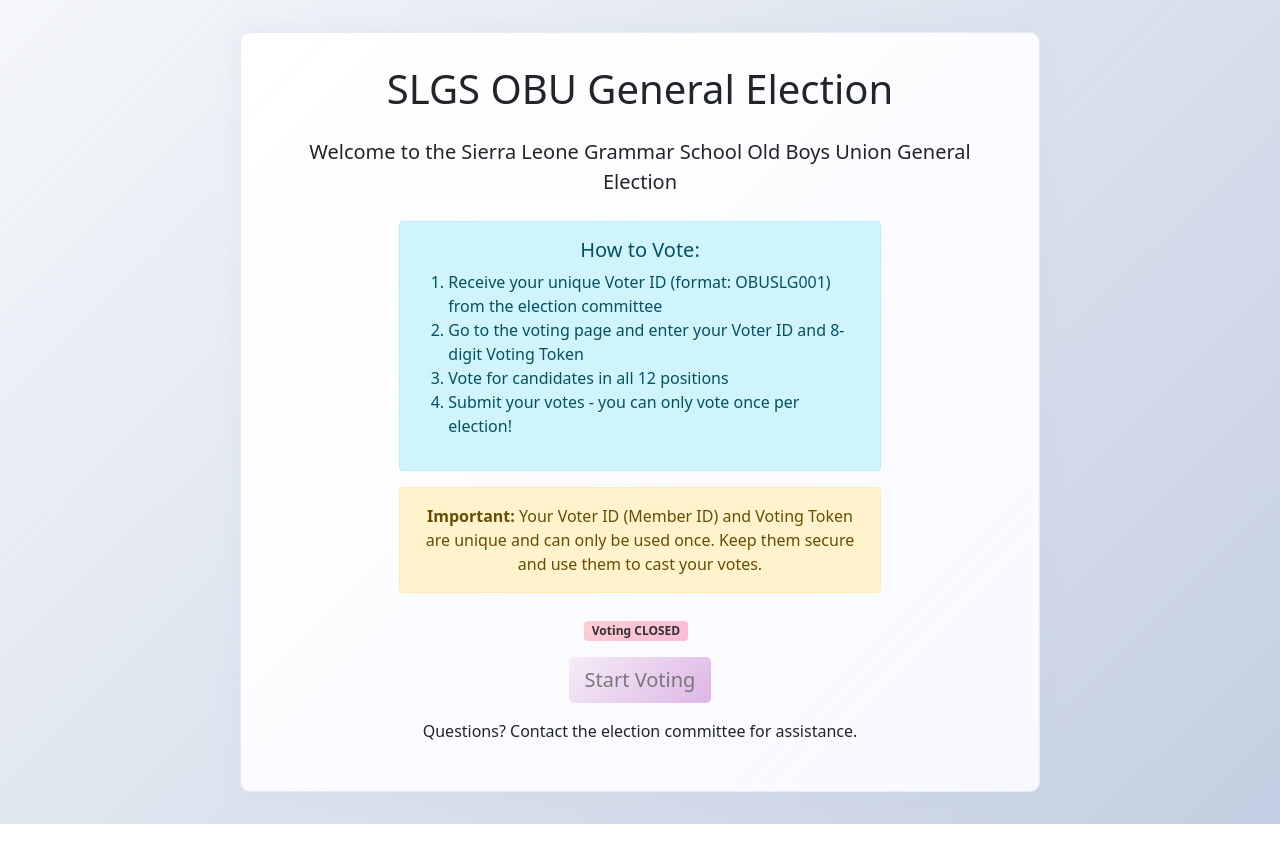
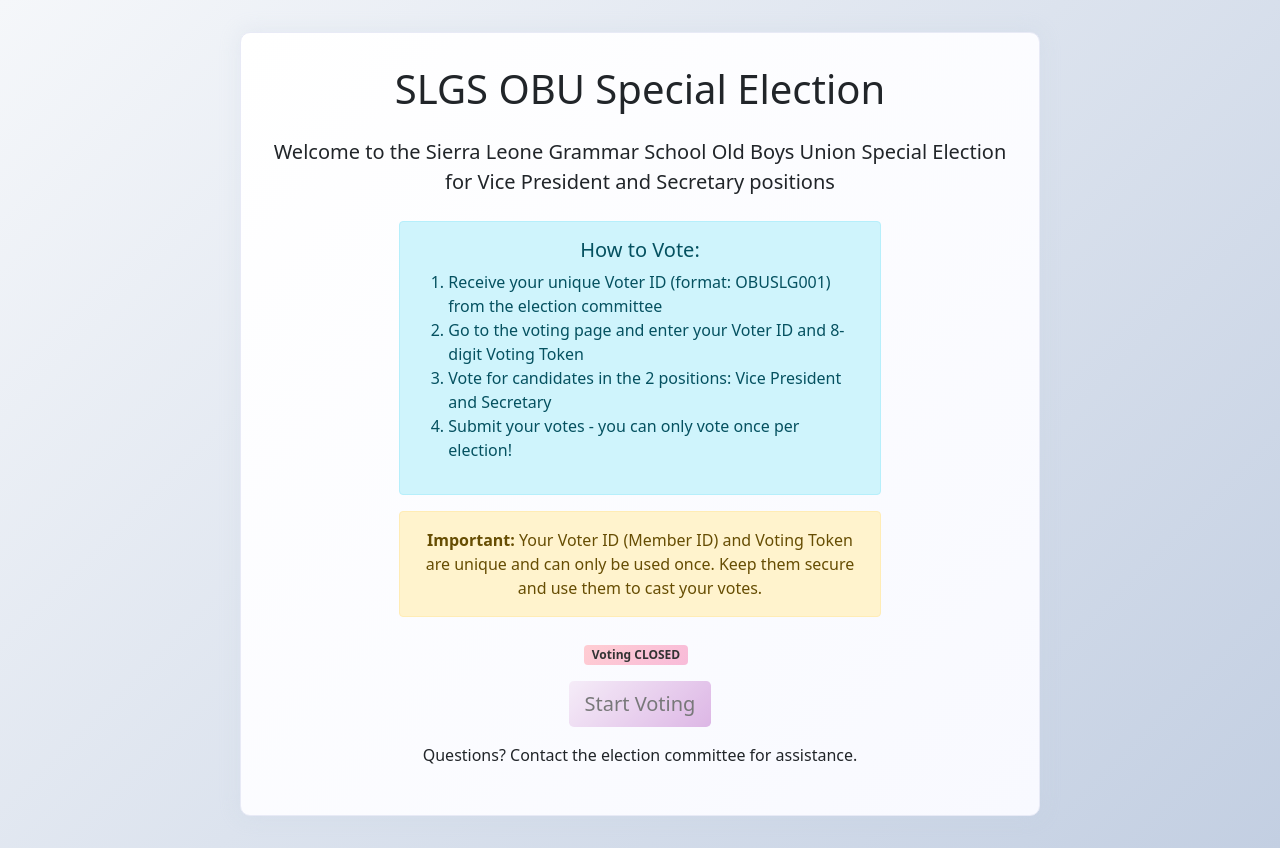
Before and after one commit to ludaIce13/slgs-obu-voting-system, a Flask app: page / in a window 1280 px wide. Before the commit the page ends 824 px from the top, so only its background shows below. Run offline with Flask 3, Linux system fonts and the light colour scheme; data that the repository does not hold is empty.

Commit message:
Configure system for special election - Vice President and Secretary only

```diff
--- a/app/routes.py
+++ b/app/routes.py
@@ -143,8 +143,8 @@ def vote():
             flash('This Voter ID has already been used.', 'error')
             return redirect(url_for('main.vote'))
 
-        # Get votes for all positions
-        positions = Position.query.all()
+        # Get positions that have candidates (for this election: Vice President and Secretary)
+        positions = [pos for pos in Position.query.all() if pos.candidates]
         votes_recorded = 0
 
         for position in positions:
@@ -163,8 +163,9 @@ def vote():
                     db.session.add(vote)
                     votes_recorded += 1
 
+        # For this election, voters should vote for both positions, but we'll be flexible
         if votes_recorded == 0:
-            flash('Please select at least one candidate.', 'error')
+            flash('Please select at least one candidate for the available positions.', 'error')
             return redirect(url_for('main.vote'))
 
         # Mark voter as voted
@@ -176,9 +177,13 @@ def vote():
         return redirect(url_for('main.thank_you'))
 
     try:
-        positions = Position.query.all()
-        print(f"Vote page loaded - Found {len(positions)} positions")
-        return render_template('vote.html', positions=positions)
+        # Get all positions but filter to only show those with candidates for this election
+        all_positions = Position.query.all()
+        # For this specific election, only show positions that have candidates
+        positions_with_candidates = [pos for pos in all_positions if pos.candidates]
+
+        print(f"Vote page loaded - Found {len(all_positions)} total positions, {len(positions_with_candidates)} with candidates")
+        return render_template('vote.html', positions=positions_with_candidates)
     except Exception as e:
         print(f"Error loading vote page: {e}")
         import traceback
@@ -226,9 +231,10 @@ def admin_dashboard():
                     total_voters = 0
                     voted_count = 0
 
-            # Get positions and candidates
+            # Get positions and candidates - filter to only show positions with candidates for this election
             try:
-                positions = Position.query.all()
+                all_positions = Position.query.all()
+                positions = [pos for pos in all_positions if pos.candidates]
                 candidates = Candidate.query.all()
             except Exception as e:
                 print(f"Error loading positions/candidates: {e}")
@@ -284,11 +290,9 @@ def admin_dashboard():
 
                 # Try to create positions if none exist
                 try:
+                    # For this specific election, only create the 2 positions being voted on
                     positions_data = [
-                        'President', 'Vice President', 'Secretary', 'Assistant Secretary',
-                        'Treasurer', 'Assistant Treasurer', 'Social & Organizing Secretary',
-                        'Assistant Social Secretary & Organizing Secretary', 'Publicity Secretary',
-                        'Chairman Improvement Committee', 'Diaspora Coordinator', 'Chief Whip'
+                        'Vice President', 'Secretary'
                     ]
 
                     for name in positions_data:
@@ -370,8 +374,9 @@ def public_dashboard():
         total_voters = Voter.query.count()
         voted_count = Voter.query.filter_by(has_voted=True).count()
 
-        # Get positions and vote counts
-        positions = Position.query.all()
+        # Get only positions that have candidates (for this election: Vice President and Secretary)
+        all_positions = Position.query.all()
+        positions = [pos for pos in all_positions if pos.candidates]
         position_results = {}
 
         for position in positions:
@@ -381,10 +386,10 @@ def public_dashboard():
                 position_results[position.name][candidate.name] = vote_count
 
         return render_template('dashboard.html',
-                             total_voters=total_voters,
-                             voted_count=voted_count,
-                             positions=positions,
-                             position_results=position_results)
+                              total_voters=total_voters,
+                              voted_count=voted_count,
+                              positions=positions,
+                              position_results=position_results)
 
     except Exception as e:
         print(f"Error loading public dashboard: {e}")
@@ -715,7 +720,9 @@ def export_results():
     if not request.headers.get('Authorization') == 'Bearer ' + os.environ.get('ADMIN_TOKEN', 'admin-token'):
         return jsonify({'error': 'Unauthorized'}), 401
 
-    positions = Position.query.all()
+    # Get only positions that have candidates (for this election: Vice President and Secretary)
+    all_positions = Position.query.all()
+    positions = [pos for pos in all_positions if pos.candidates]
 
     # Create CSV content
     import io
@@ -921,11 +928,9 @@ def create_positions():
         return jsonify({'error': 'Unauthorized'}), 401
 
     try:
+        # For this specific election, only create the 2 positions being voted on
         positions_data = [
-            'President', 'Vice President', 'Secretary', 'Assistant Secretary',
-            'Treasurer', 'Assistant Treasurer', 'Social & Organizing Secretary',
-            'Assistant Social Secretary & Organizing Secretary', 'Publicity Secretary',
-            'Chairman Improvement Committee', 'Diaspora Coordinator', 'Chief Whip'
+            'Vice President', 'Secretary'
         ]
 
         created_count = 0
--- a/templates/admin.html
+++ b/templates/admin.html
@@ -13,7 +13,7 @@
         <div class="row">
             <div class="col">
                 <h2 class="mb-0">Election Administration Dashboard</h2>
-                <p class="mb-0">SLGS OBU General Election</p>
+                <p class="mb-0">SLGS OBU Special Election - Vice President & Secretary</p>
                 <small class="text-warning">
                     🔐 Admin Token: <span id="tokenStatus">Checking...</span>
                     {% if auth_ok %}
--- a/templates/index.html
+++ b/templates/index.html
@@ -2,8 +2,8 @@
 
 {% block content %}
 <div class="voting-container text-center">
-    <h1 class="mb-4">SLGS OBU General Election</h1>
-    <p class="lead mb-4">Welcome to the Sierra Leone Grammar School Old Boys Union General Election</p>
+    <h1 class="mb-4">SLGS OBU Special Election</h1>
+    <p class="lead mb-4">Welcome to the Sierra Leone Grammar School Old Boys Union Special Election for Vice President and Secretary positions</p>
 
     <div class="row justify-content-center">
         <div class="col-md-8">
@@ -12,7 +12,7 @@
                 <ol class="text-start">
                     <li>Receive your unique Voter ID (format: OBUSLG001) from the election committee</li>
                     <li>Go to the voting page and enter your Voter ID and 8-digit Voting Token</li>
-                    <li>Vote for candidates in all 12 positions</li>
+                    <li>Vote for candidates in the 2 positions: Vice President and Secretary</li>
                     <li>Submit your votes - you can only vote once per election!</li>
                 </ol>
             </div>
--- a/templates/thank_you.html
+++ b/templates/thank_you.html
@@ -23,7 +23,7 @@
     </div>
 
     <div class="mt-4">
-        <p class="text-muted">Thank you for participating in the SLGS OBU Presidential Election!</p>
+        <p class="text-muted">Thank you for participating in the SLGS OBU Special Election for Vice President and Secretary positions!</p>
         <a href="{{ url_for('main.index') }}" class="btn" style="background: linear-gradient(135deg, #e8eaf6, #c5cae9); color: #333; border: 1px solid #ce93d8;">Return to Home</a>
     </div>
 </div>
--- a/templates/vote.html
+++ b/templates/vote.html
@@ -3,8 +3,8 @@
 {% block content %}
 <div class="voting-container">
     <div class="text-center mb-4">
-        <h2>SLGS OBU General Election Voting</h2>
-        <p class="text-primary">Enter your Voter ID (same as your Member ID) and 8-digit Voting Token to cast your votes</p>
+        <h2>SLGS OBU Special Election Voting</h2>
+        <p class="text-primary">Enter your Voter ID (same as your Member ID) and 8-digit Voting Token to cast your votes for Vice President and Secretary</p>
         <div class="alert alert-warning">
             <strong>Security Notice:</strong> You need both your Voter ID and Voting Token to vote.
             These were provided to you by the election administrators. Invalid credentials will be rejected.
@@ -90,7 +90,7 @@
 
         <div class="text-center mt-4">
             <button type="submit" class="btn btn-lg" id="submitBtn" style="background: linear-gradient(135deg, #f3e5f5, #ce93d8); color: #333; border: none;">
-                Submit All Votes
+                Submit Votes for Vice President & Secretary
             </button>
         </div>
         </form>
```
Also changed, not shown: add_voters.py (added, +88 -0 lines).
